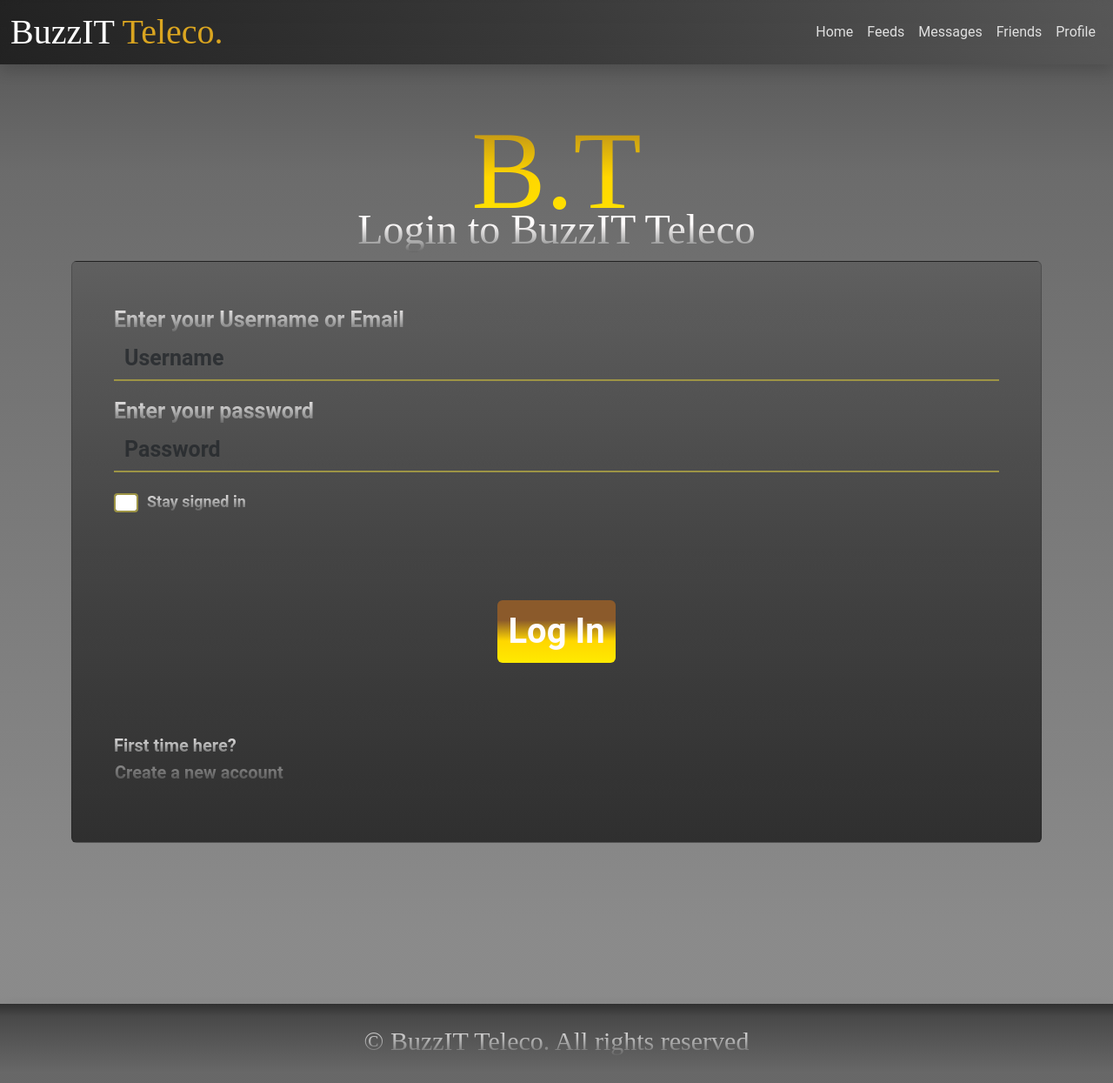
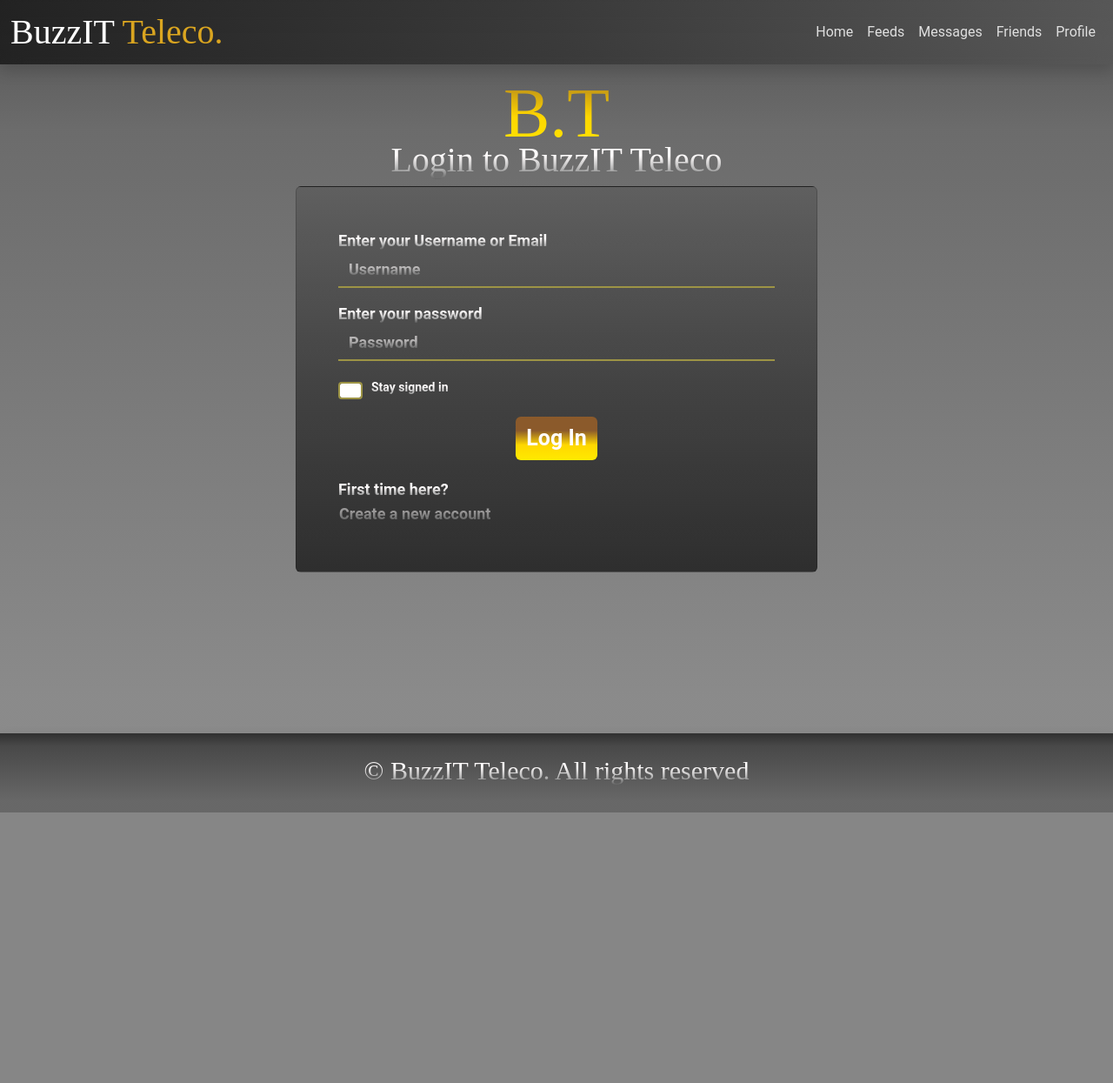
Before and after one commit to RZregio/RZregioDatabase, a PHP site: page / in a window 1280 px wide. Shown: the whole page at 87% size. After the commit the page ends 934 px from the top, so only its background shows below. Run offline with PHP 8.4, Linux system fonts and the light colour scheme; some web fonts are replaced.

Commit message:
Revamp UI

```diff
--- a/M01/assets/footer.php
+++ b/M01/assets/footer.php
@@ -17,7 +17,7 @@
         font-size: 30px;
         font-weight: regular;
         color: transparent;
-        background: linear-gradient(180deg, #FFFCFC, #B1B1B1, #494949);
+        background: linear-gradient(180deg, #FFFCFC 41%, #B1B1B1 68%, #494949 93%);
         background-clip: text;
         -webkit-background-clip: text;
     }
--- a/M01/assets/navbar.php
+++ b/M01/assets/navbar.php
@@ -14,7 +14,7 @@
     <div class="navigation collapse navbar-collapse" id="navbarSupportedContent">
       <ul class="navbar-nav ms-auto mb-2 mb-lg-0">
         <?php if (isset($_SESSION['user'])): ?>
-          <a class="nav-link" aria-current="page" href="../A05/home.php">Home</a>
+          <a class="nav-link" aria-current="page" href="../M01/home.php">Home</a>
         <?php else: ?>
           <a class="nav-link" href="#" onclick="showLoginMessage(event)">Home</a>
         <?php endif; ?>
@@ -33,7 +33,7 @@
 
         <?php if (isset($_SESSION['user'])): ?>
           <li class="nav-item">
-            <a class="nav-link" href="../A05/logout.php">Logout</a>
+            <a class="nav-link" href="../M01/logout.php">Logout</a>
           </li>
         <?php endif; ?>
       </ul>
--- a/M01/css/styles.css
+++ b/M01/css/styles.css
@@ -8,16 +8,16 @@ body {
 
 /* Header Login Part */
 #header {
-  margin-top: 100px;
+  margin-top: 70px;
 }
 
 .head {
-  max-height: 120px;
+  max-height: 80px;
 }
 
 .title-head {
   font-family: Alumni Sans Inline One;
-  font-size: 128px;
+  font-size: 80px;
   text-align: center;
   color: transparent;
   background: linear-gradient(180deg, #8B5A2B, #FFD700 54%, #FFEA00);
@@ -27,7 +27,7 @@ body {
 
 .login-head {
   font-family: Alumni Sans Inline One;
-  font-size: 48px;
+  font-size: 40px;
   text-align: center;
   color: transparent;
   background: linear-gradient(180deg, #FFFCFC 41%, #B1B1B1 68%, #494949 93%);
@@ -40,6 +40,8 @@ body {
 /* Card Layout*/
 .card {
   background: linear-gradient(180deg, rgb(89 89 89 / .7), rgb(45 45 45 / .7), rgb(10 10 10 / .7));
+  max-width: 600px;
+  margin: 0 auto 0 auto;
 }
 
 
@@ -57,27 +59,28 @@ body {
 
 .login-name label, .login-password label {
   font-family: Roboto;
-  font-size: 25px;
+  font-size: 18px;
   font-weight: bold;
   color: transparent;
-  background: linear-gradient(180deg, #FFFCFC, #B1B1B1, #494949);
+  background: linear-gradient(180deg, #FFFCFC 41%, #B1B1B1 68%, #494949 93%);
   background-clip: text;
   -webkit-background-clip: text;
 }
 
 .login-auto label {
   font-family: Roboto;
-  font-size: 18px;
+  font-size: 14px;
   font-weight: bold;
   color: transparent;
-  background: linear-gradient(180deg, #FFFCFC, #B1B1B1, #494949);
+  background: linear-gradient(180deg, #FFFCFC 41%, #B1B1B1 68%, #494949 93%);
   background-clip: text;
   -webkit-background-clip: text;
 }
 
 .login-name input, .login-password input {
   font-family: Roboto;
-  font-size: 25px;
+  font-size: 18px;
+  color: #B1B1B1;
   font-weight: bold;
   background: transparent;
   border-bottom: 2px #9D9445 solid;
@@ -87,18 +90,26 @@ body {
   border-radius: 0px;
 }
 
+.login-name input::placeholder, .login-password input::placeholder {
+  color: transparent;
+  background: linear-gradient(180deg, rgb(255, 252, 252, 0.6) 41%, rgb(177, 177, 177, 0.6) 68%, rgb(73, 73, 73, 0.6) 93%);
+  background-clip: text;
+  -webkit-background-clip: text;
+}
+
 .login-name input:focus, .login-password input:focus {
   font-family: Roboto;
-  font-size: 25px;
+  font-size: 18px;
   font-weight: bold;
-  color: #212121;
+  color: #FFFFFF;
+  opacity: 80%;
   background: transparent;
 }
 
 .login-auto input {
   border: 2px #9D9445 solid;
-  width: 25px;
-  height: 22px;
+  width: 15px;
+  height: 20px;
   margin-right: 10px;
 }
 
@@ -106,7 +117,7 @@ body {
 
 /* Login SUbmit */
 .login-submit {
-  margin-top: 100px;
+  margin-top: 20px;
   display: flex;
   justify-content: center;
   align-items: center;
@@ -114,7 +125,7 @@ body {
 
 .login-submit button {
   font-family: Roboto;
-  font-size: 40px;
+  font-size: 25px;
   font-weight: bold;
   color: #FFFCFC;
   border: none;
@@ -135,16 +146,16 @@ body {
   flex-direction: column;
   justify-content: start;
   align-items: start;
-  margin-top: 80px;
+  margin-top: 20px;
 }
 
 .sign-up-label,
 .sign-up-now {
   font-family: Roboto;
-  font-size: 20px;
+  font-size: 18px;
   font-weight: bold;
   color: transparent;
-  background: linear-gradient(180deg, #FFFCFC, #B1B1B1, #494949);
+  background: linear-gradient(180deg, #FFFCFC 41%, #B1B1B1 68%, #494949 93%);
   -webkit-background-clip: text;
   background-clip: text;
   margin: 0;
@@ -154,7 +165,7 @@ body {
 .sign-up button {
   padding: 0;
   color: transparent;
-  background: linear-gradient(180deg, rgb(255, 252, 252, .5), rgb(177, 177, 177, .5), rgb(73, 73, 73, .5));
+  background: linear-gradient(180deg, rgb(255, 252, 252, 0.5) 41%, rgb(177, 177, 177, 0.5) 68%, rgb(73, 73, 73, 0.5) 93%);
   -webkit-background-clip: text;
   background-clip: text;
   text-decoration: underline;
@@ -164,18 +175,20 @@ body {
 /* Sign up page form */
 .form-label {
   font-family: Roboto;
-  font-size: 20px;
+  font-size: 18px;
   font-weight: bold;
   color: transparent;
-  background: linear-gradient(180deg, #FFFCFC, #B1B1B1, #494949);
+  background: linear-gradient(180deg, #FFFCFC 41%, #B1B1B1 68%, #494949 93%);
   background-clip: text;
   -webkit-background-clip: text;
 }
 
 .frm-sign {
   font-family: Roboto;
-  font-size: 25px;
+  font-size: 18px;
   font-weight: bold;
+  color: #FFFFFF;
+  opacity: 80%;
   background: transparent;
   border-bottom: 2px #9D9445 solid;
   border-top: none;
@@ -186,19 +199,20 @@ body {
 
 .frm-sign:focus {
   font-family: Roboto;
-  font-size: 25px;
+  font-size: 18px;
   font-weight: bold;
-  color: #212121;
+  color: #FFFFFF;
+  opacity: 80%;
   background: transparent;
 }
 
 .log-here {
   opacity: 80%;
   font-family: Roboto;
-  font-size: 20px;
+  font-size: 18px;
   font-weight: bold;
   color: transparent;
-  background: linear-gradient(180deg, #FFFCFC, #B1B1B1, #494949);
+  background: linear-gradient(180deg, #FFFCFC 41%, #B1B1B1 68%, #494949 93%);
   background-clip: text;
   -webkit-background-clip: text;
 }
@@ -211,7 +225,7 @@ body {
 
 .btn-sign {
   font-family: Roboto;
-  font-size: 30px;
+  font-size: 25px;
   font-weight: bold;
   color: #FFFCFC;
   border: none;
--- a/M01/home.php
+++ b/M01/home.php
@@ -21,7 +21,7 @@ session_start();
 <body>
   <?php include('assets/navbar.php') ?>
   <div id="header" class="container">
-    <div class="row mt-5">
+    <div class="row mt-5 pt-5">
       <div class="head col">
         <div class="title-head">
           B.T
@@ -35,6 +35,9 @@ session_start();
         </div>
       </div>
     </div>
+    <div class="p-5">
+
+    </div>
   </div>
 
   <?php include('assets/footer.php') ?>
--- a/M01/index.php
+++ b/M01/index.php
@@ -56,7 +56,7 @@ if ($_SERVER['REQUEST_METHOD'] == 'POST') {
         </div>
       </div>
     </div>
-    <div class="row mt-2">
+    <div class="row mt-1">
       <div class="head col">
         <div class="login-head">
           Login to BuzzIT Teleco
@@ -96,7 +96,7 @@ if ($_SERVER['REQUEST_METHOD'] == 'POST') {
               <button type="submit" class="btn">Log In</button>
             </div>
 
-            <div class="sign-up mb-3">
+            <div class="sign-up mb-1">
               <label for="" class="sign-up-label">First time here?</label>
               <button type="submit" class="btn sign-up-now" onclick="window.location.href='signup.php'">Create a new
                 account</button>
```
Also changed, not shown: M01/signup.php (+15 -16 lines).
